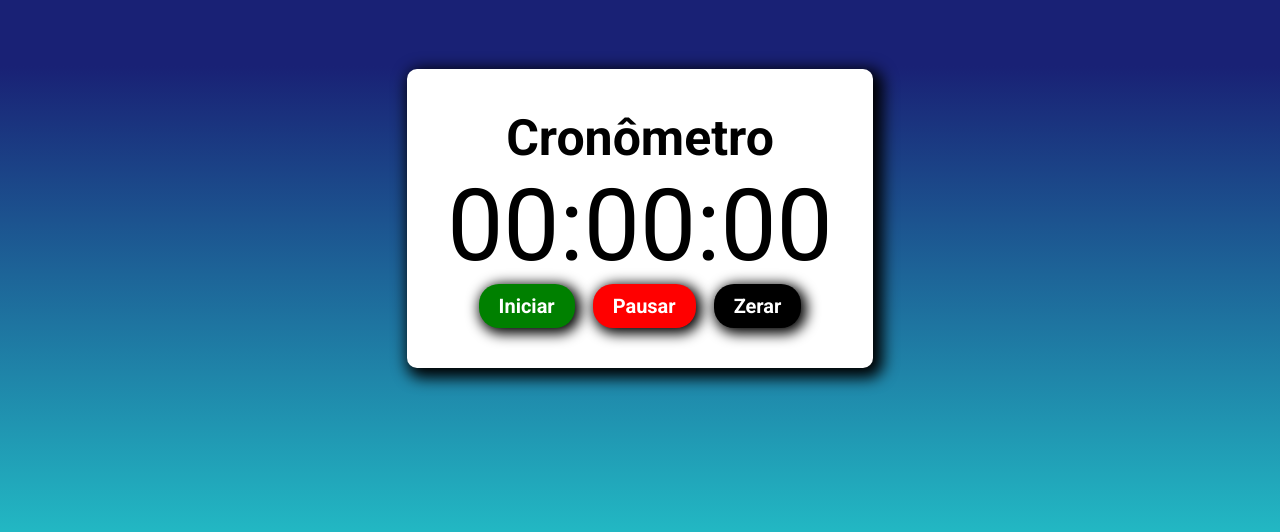
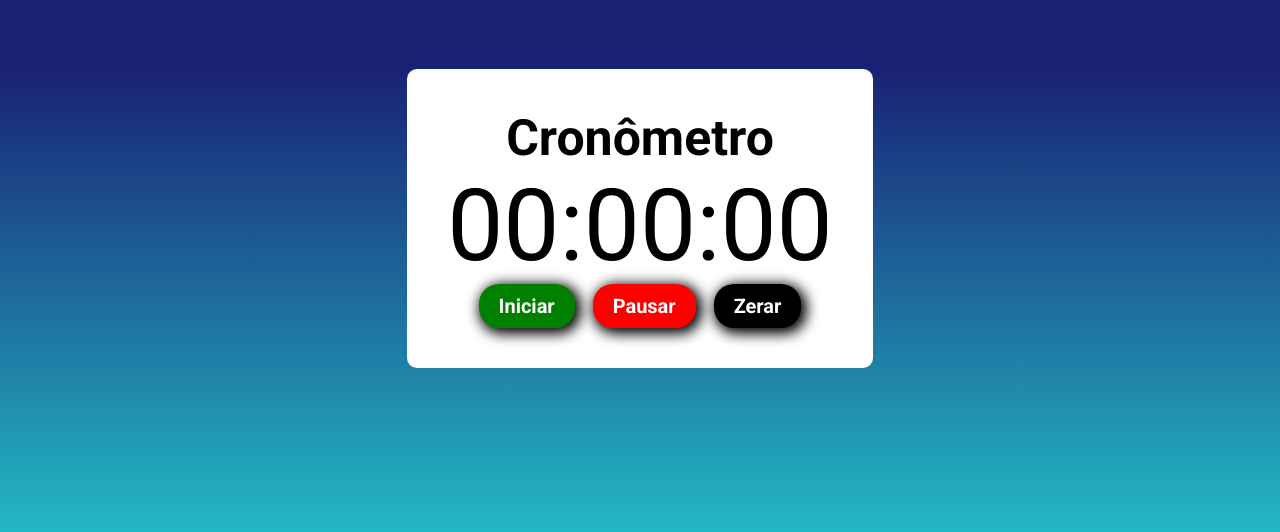
Before and after one commit to VictorEdsonsr/Timer, a plain HTML site: page index.html in a window 1280 px wide. Shown: the part 182-714 px from the top of the page. Drawn offline with Linux system fonts and the light colour scheme.

Commit message:
retirado box shadow do container

```diff
--- a/css/styles.css
+++ b/css/styles.css
@@ -31,7 +31,6 @@ h1 {
     max-width: 640px;
     background-color: white;
     border-radius: 10px;
-    box-shadow: 5px 5px 15px 5px #000000;
     display: flex;
     justify-content: center;
     margin: 0 auto;
```
